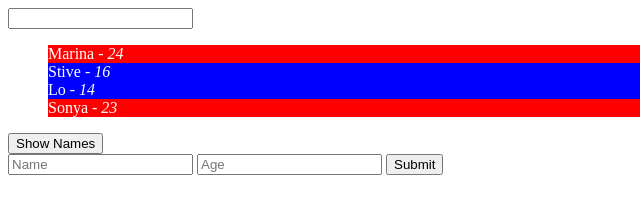
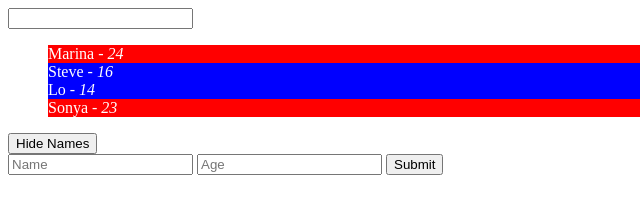
Before and after one commit to maryna-yanul/AngularJS, a plain HTML site: page index.html in a window 1280 px wide. Both pictures are taken after a click on the button "Show Names". Shown: the full height of the page, 0-640 px from the left. Drawn offline with nearby package versions, Linux system fonts and the light colour scheme.

Commit message:
ngIf vs ngShow & ngHide

```diff
--- a/directory.js
+++ b/directory.js
@@ -6,7 +6,7 @@ angular.module('directoryApp', [])
 
 		dirList.list = [
 		{name: 'Marina', age: 24},
-		{name: 'Stive', age: 16},
+		{name: 'Steve', age: 16},
 		{name: 'Lo', age: 14},
 		{name: 'Sonya', age: 23}
 		];
--- a/index.html
+++ b/index.html
@@ -26,7 +26,8 @@
 			{{item.name}} - <em>{{item.age}}</em>
 		</li>
 	</ul>
-	<button ng-click="dirList.toggle = true">Show Names</button>
+	<button ng-hide="dirList.toggle" ng-click="dirList.toggle = true">Show Names</button>
+	<button ng-hide="!dirList.toggle" ng-click="dirList.toggle = false">Hide Names</button>
 	<form ng-submit="dirList.addPerson()">
 		<input type="text" placeholder="Name" ng-model="dirList.name">
 		<input type="number" placeholder="Age" ng-model="dirList.age">
```
